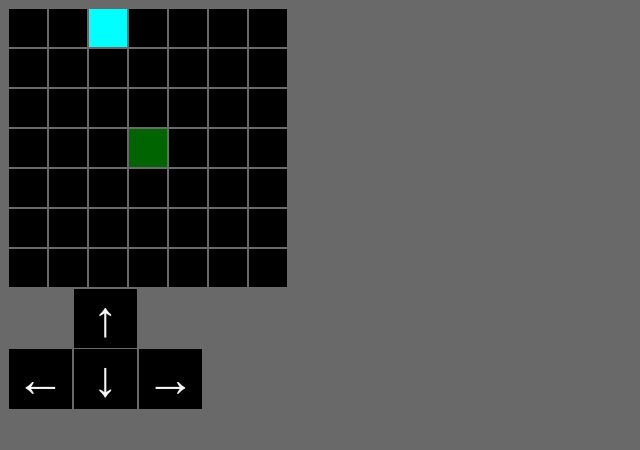
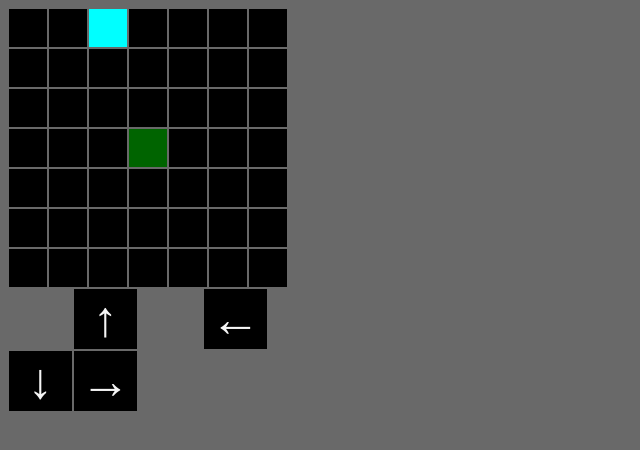
Before and after one commit to ShedeurCoder/grid, a plain HTML site: page index.html in a window 1280 px wide. Shown: the whole page, without its empty margins (0-640 px from the left). Drawn offline with Linux system fonts and the light colour scheme.

Commit message:
Update style.css

```diff
--- a/style.css
+++ b/style.css
@@ -15,8 +15,7 @@ body {
 }
 .keyboard {
     display: grid;
-    grid-template-columns: 65px 65px 65px;
-    grid-template-rows: 60px 60px 60px;
+    grid-template-columns: 65px 65px 65px 65px;
 }
 .key-item {
     background-color: #000;
```
